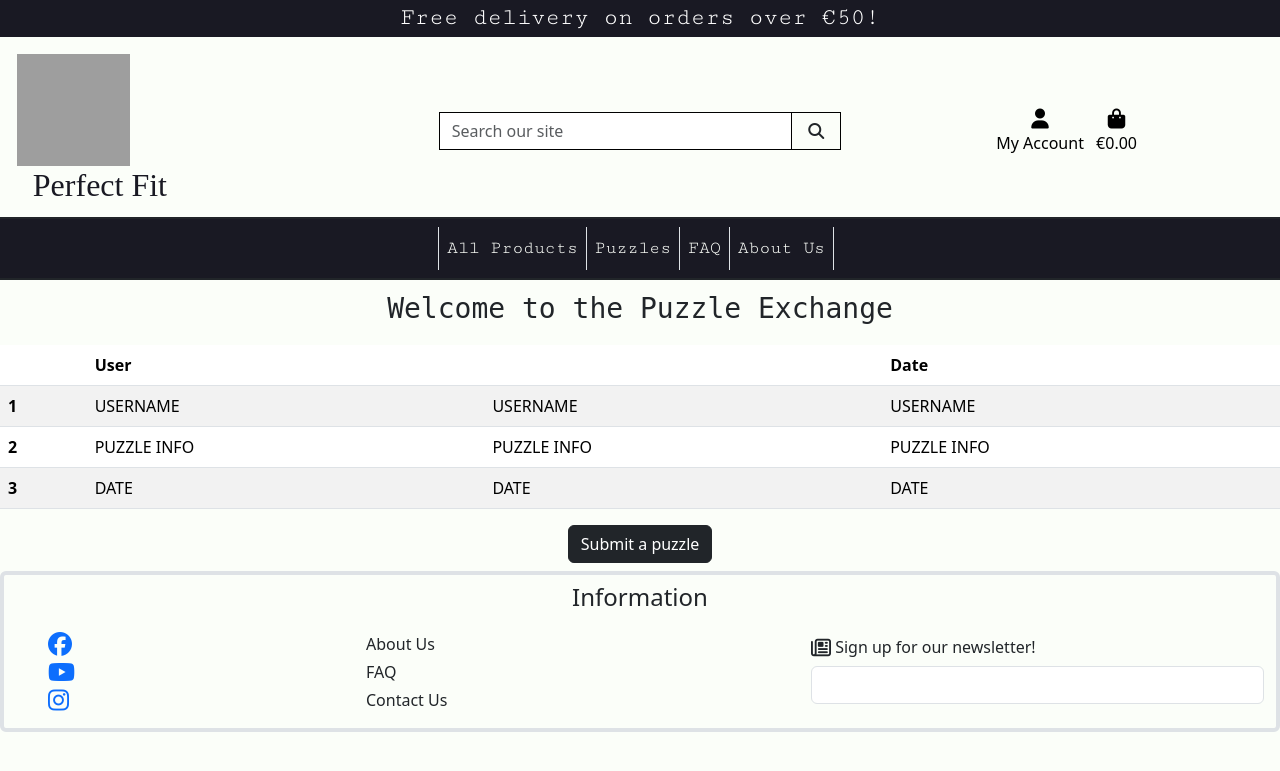
After one commit to ZoeMacf/perfect-fit, a Django app: page /puzzle_exchange/ in a window 1280 px wide. The commit adds this page. Shown: the top 771 px of the page. Run offline with Django 5.2, Linux system fonts and the light colour scheme; some libraries are stand-ins or nearby versions; some web fonts are replaced; grey boxes are pictures that could not be loaded.

Commit message:
set up puzzle_exchange view and template

```diff
--- a/perfect_fit/urls.py
+++ b/perfect_fit/urls.py
@@ -10,5 +10,6 @@ urlpatterns = [
     path('about_us/', include('about_us.urls')),
     path('bag/', include('bag.urls')),
     path('checkout/', include('checkout.urls')),
+    path('puzzle_exchange/', include('puzzle_exchange.urls')),
 
 ]
--- /dev/null
+++ b/puzzle_exchange/templates/puzzle_exchange/puzzle_exchange.html
@@ -0,0 +1,56 @@
+{% extends 'base.html' %}
+
+
+{% block content %}
+
+<div class="row">
+  <div class="col-12 my-2 mb-2 p-1 text-center">
+    <h3 class="content-font">Welcome to the Puzzle Exchange</h3>
+  </div>
+</div>
+
+<div class="row">
+  <div class="col">
+  <div class=" table table-responsive-md rounded">
+    <table class="table table-striped">
+    <thead>
+      <tr>
+        <th scope="col"></th>
+        <th scope="col">User</th>
+        <th scope="col"></th>
+        <th scope="col">Date</th>
+      </tr>
+    </thead>
+    <tbody>
+      <tr>
+        <th scope="row">1</th>
+        <td>USERNAME</td>
+        <td>USERNAME</td>
+        <td>USERNAME</td>
+      </tr>
+      <tr>
+        <th scope="row">2</th>
+        <td>PUZZLE INFO</td>
+        <td>PUZZLE INFO</td>
+        <td>PUZZLE INFO</td>
+      </tr>
+      <tr>
+        <th scope="row">3</th>
+        <td>DATE</td>
+        <td>DATE</td>
+        <td>DATE</td>
+      </tr>
+    </tbody>
+</table>
+  </div>
+</div>
+<div class="d-flex justify-content-center">
+  <div class="row">
+    <div class="col">
+    <a class="btn btn-dark rounded" href="">Submit a puzzle</a>
+  </div>
+  </div>
+</div>
+</div>
+
+{% endblock %}
--- /dev/null
+++ b/puzzle_exchange/urls.py
@@ -0,0 +1,6 @@
+from django.urls import path
+from . import views
+
+urlpatterns = [
+  path('', views.view_puzzle_exchange, name='puzzle_exchange'),
+]
--- a/puzzle_exchange/views.py
+++ b/puzzle_exchange/views.py
@@ -1,3 +1,8 @@
 from django.shortcuts import render
 
-# Create your views here.
+
+
+def view_puzzle_exchange(request):
+    """ view to render the puzzle exchange page """
+
+    return render(request, 'puzzle_exchange/puzzle_exchange.html')
--- a/templates/includes/navigation.html
+++ b/templates/includes/navigation.html
@@ -29,12 +29,11 @@
       </li>
 
       <li class="nav-item dropdown">
-          <a class="nav-link border-end mr-5 navbar-style" href="#" id="puzzle-exchange-link" data-toggle="dropdown" aria-haspopup="true" aria-expanded="false">
+          <a class="nav-link border-end mr-5 navbar-style" href="" id="puzzle-exchange-link" data-toggle="dropdown" aria-haspopup="true" aria-expanded="false">
               Puzzle Exchange
           </a>
           <div class="dropdown-menu border-0" aria-labelledby="puzzle-exchange-link">
-              <a href="" class="dropdown-item">All Submissions</a>
-              <a href="" class="dropdown-item">Newly Submitted</a>
+              <a href="{% url 'puzzle_exchange' %}" class="dropdown-item">All Submissions</a>
               <a href="" class="dropdown-item">My Submissions</a>
           </div>
       </li>
```
Also changed, not shown: puzzle_exchange/templates/puzzle_exchange/submission_form.html (added), puzzle_exchange/templates/puzzle_exchange/user_submissions.html (added).
